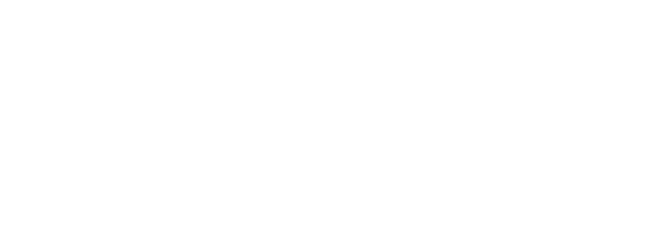
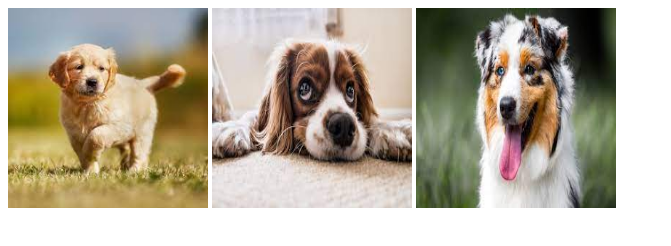
Before and after one commit to O2reee/cpm3_ref_hyvoz, a plain HTML site: page index.html in a window 1280 px wide. Shown: the whole page, without its empty margins (0-671 px from the left). Drawn offline with Linux system fonts and the light colour scheme.

Commit message:
modif dossier

```diff
--- a/index.html
+++ b/index.html
@@ -3,9 +3,15 @@
 <head>
 	<meta charset="utf-8">
 	<meta name="viewport" content="width=device-width, initial-scale=1">
+	<link rel="stylesheet" type="text/css" href="style.css">
 	<title></title>
 </head>
 <body>
+	<div id="">
+		<img class="grill-chien" src="img/photo_chien_1.jpeg">
+		<img class="grill-chien" src="img/photo_chien_2.jpeg">
+		<img class="grill-chien" src="img/photo_chien_3.jpeg">
+  </div>
 
 </body>
 </html>
--- a/style.css
+++ b/style.css
@@ -0,0 +1,4 @@
+.grill-chien {
+	width: 200px;
+	height: 200px;
+}
```
